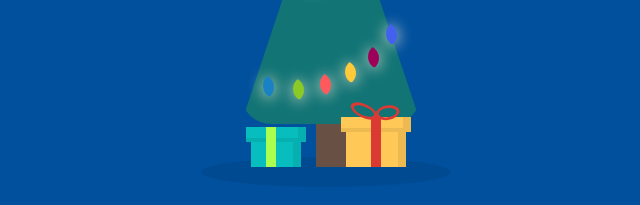
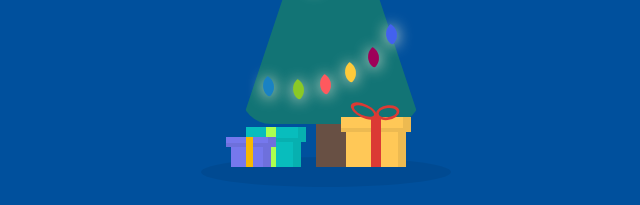
Before and after one commit to SamLansford/Christmas-Tree-2.0, a plain HTML site: page index.html in a window 1280 px wide. Shown: the part 381-586 px from the top of the page, without its empty margins (309-949 px from the left). Drawn offline with Linux system fonts and the light colour scheme.

Commit message:
Feat: adding the third gift

```diff
--- a/style.css
+++ b/style.css
@@ -297,3 +297,34 @@ body {
   position: absolute;
   left:15px;
 }
+
+.gift3 {
+  position: absolute;
+  width: 40px;
+  height: 30px;
+  background-color: #7678ed;
+  top:150px;
+  left:-85px;
+  box-shadow: inset -8px 0 0 rgba(0,0,0,0.07);
+
+}
+
+.gift3:before {
+  content:"";
+  position: absolute;
+  width:50px;
+  height:10px;
+  background-color: #7678ed;
+  left:-5px;
+  box-shadow: inset -8px -4px 0 rgba(0,0,0,0.07);
+
+}
+
+.gift3:after {
+  content:"";
+  background-color: #f7b801;
+  width: 7px;
+  height:30px;
+  position: absolute;
+  left:15px;
+}
```
